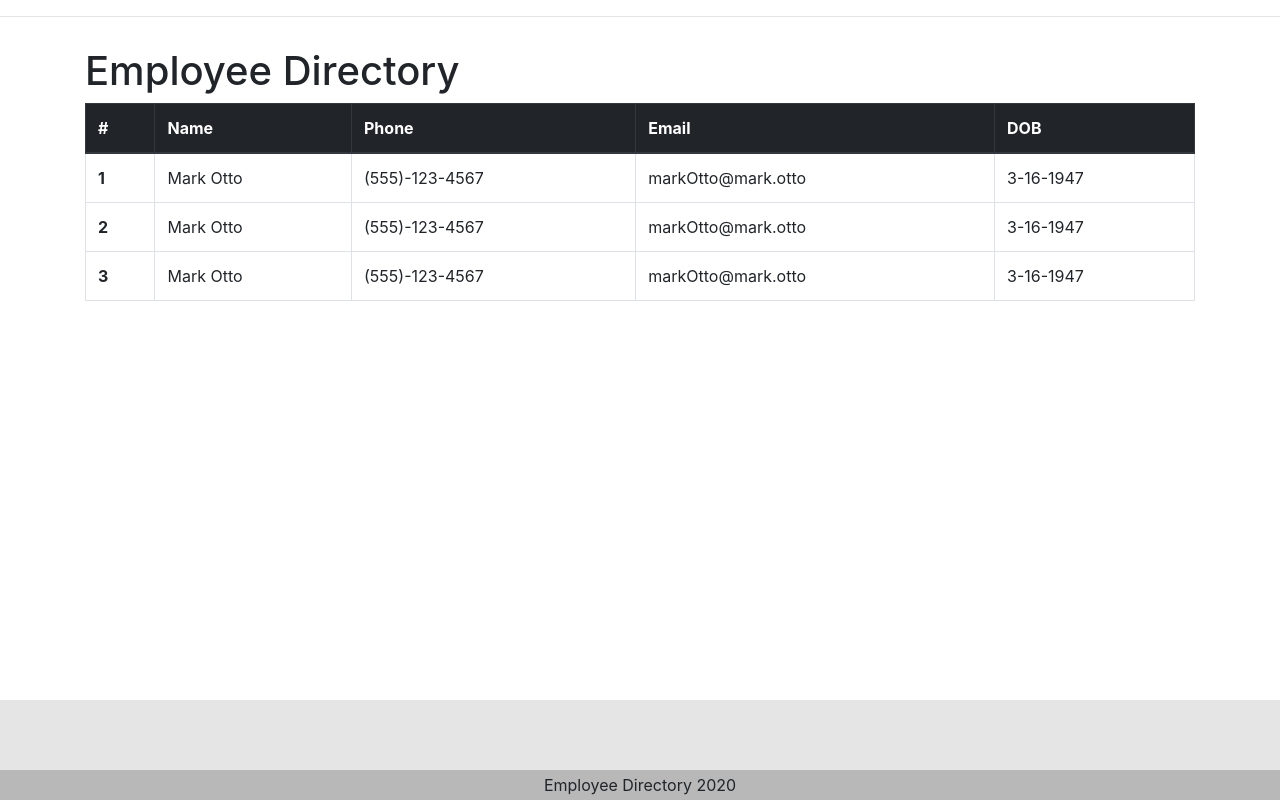
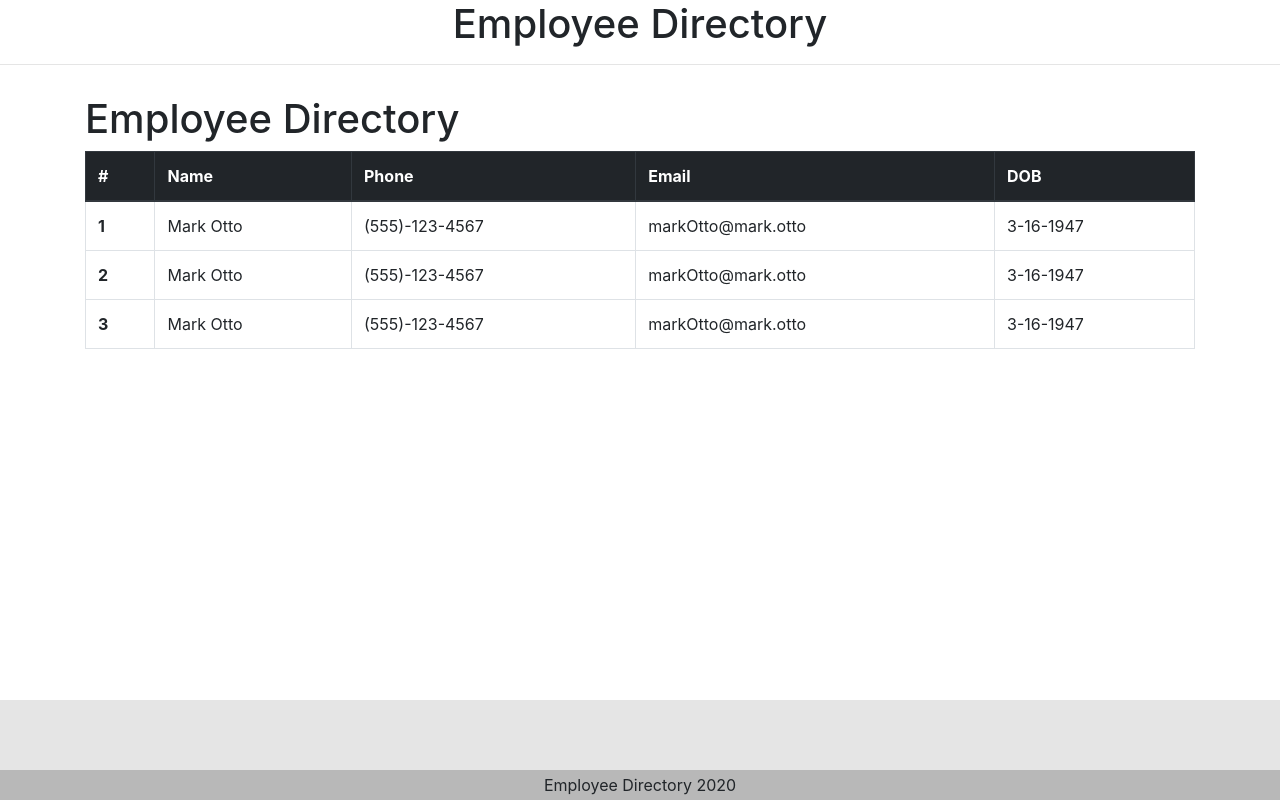
Before and after one commit to knightmac19/employee-directory-pmd, a React (Create React App) app: page / in a window 1280 px wide. Built offline with nearby package versions, Linux system fonts and the light colour scheme; no server answers.

Commit message:
adding header

```diff
--- a/src/App.js
+++ b/src/App.js
@@ -1,7 +1,7 @@
 import React from 'react';
 import { BrowserRouter as Router, Route } from "react-router-dom";
 import Directory from "./pages/Directory";
-
+import Header from "./components/Header";
 import Wrapper from "./components/Wrapper";
 import Footer from "./components/Footer";
 
@@ -11,7 +11,7 @@
   return (
     <Router>
       <div>
-
+        <Header />
         <Wrapper>
           <Route exact path="/" component={Directory} />
         </Wrapper>
--- /dev/null
+++ b/src/components/Header/index.js
@@ -0,0 +1,13 @@
+import React from "react";
+import "./style.css";
+
+
+function Header() {
+  return (
+    <div>
+      <h1 className="text-center">Employee Directory</h1>
+    </div>
+  );
+}
+
+export default Header;
```
Also changed, not shown: src/components/Header/style.css (added).
